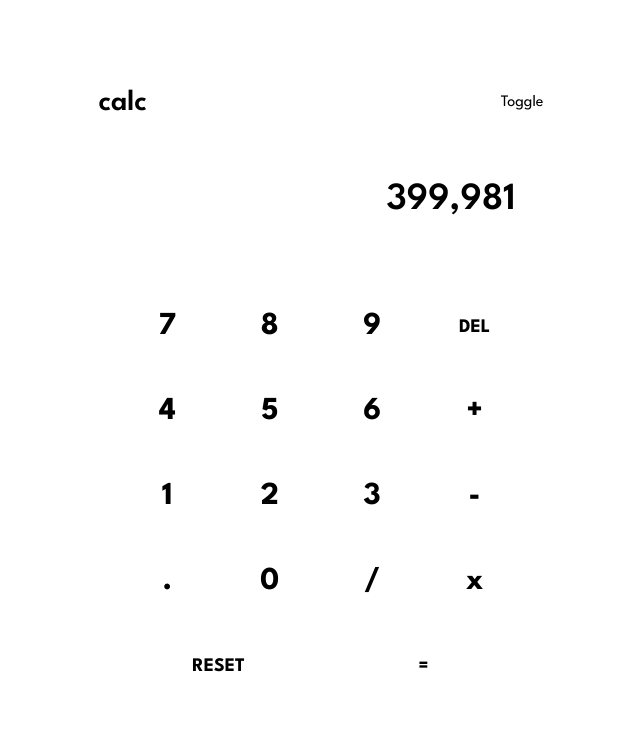
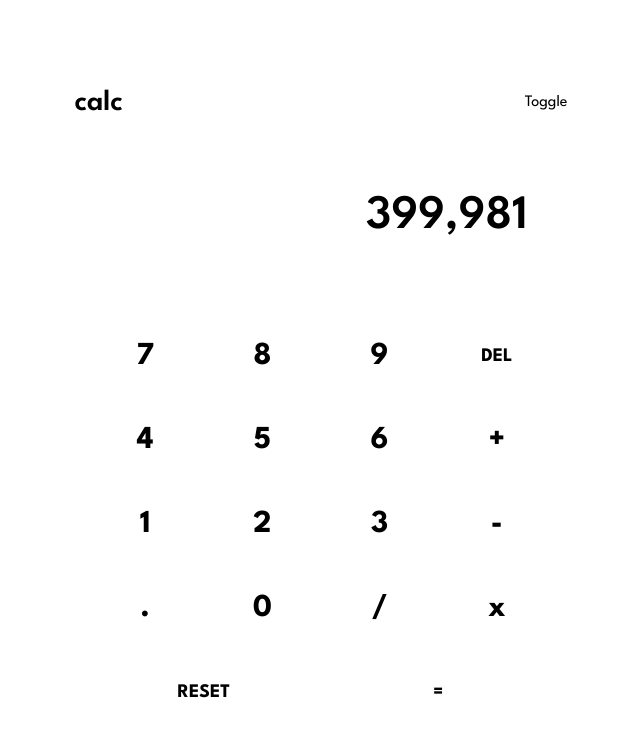
Before and after one commit to jacob-briscoe/calculator, a React (Vite) app: page / in a window 1280 px wide. Shown: the top 736 px of the page, without its empty margins (319-959 px from the left). Built offline with nearby package versions, Linux system fonts and the light colour scheme.

Commit message:
fix desktop layout issues (#4)

```diff
--- a/src/GlobalStyle.tsx
+++ b/src/GlobalStyle.tsx
@@ -192,7 +192,7 @@ const GlobalStyle = styled.createGlobalStyle`
 
     #root {
       min-width: 375px;
-      max-width: 445px;
+      max-width: 493px;
       max-height: 650px;
     }
   }
--- a/src/components/Display.tsx
+++ b/src/components/Display.tsx
@@ -9,6 +9,12 @@ const StyledDisplay = styled.div`
   border-radius: 10px;
   display: flex;
   justify-content: flex-end;
+  align-items: center;
+
+  @media (min-width: 768px) {
+    font-size: 3rem;
+    padding: 2.5rem;
+  }
 `;
 
 export function Display() {
--- a/src/components/Header.tsx
+++ b/src/components/Header.tsx
@@ -7,7 +7,6 @@ const StyledHeader = styled.header`
   justify-content: space-between;
   align-items: center;
   min-height: 55px;
-  /* margin-bottom: 1.75rem; */
 `;
 
 const StyledAppName = styled.h1`
--- a/src/components/Keypad.tsx
+++ b/src/components/Keypad.tsx
@@ -6,10 +6,6 @@ const StyledKeypad = styled.fieldset`
   grid-template-columns: repeat(4, 60px);
   grid-auto-rows: minmax(60px, auto);
 
-  /* grid-template-columns: repeat(4, 60px);
-  grid-template-rows: repeat(5, 59px); */
-
-  /* gap: 0.8rem; */
   column-gap: 0.8rem;
   row-gap: 1rem;
 
@@ -22,8 +18,8 @@ const StyledKeypad = styled.fieldset`
     grid-template-columns: repeat(4, 1fr);
     grid-auto-rows: minmax(60px, auto);
 
-    /* column-gap: 1.5rem;
-    row-gap: 1.5rem; */
+    column-gap: 1.5rem;
+    row-gap: 1.5rem;
   }
 `;
 
```
